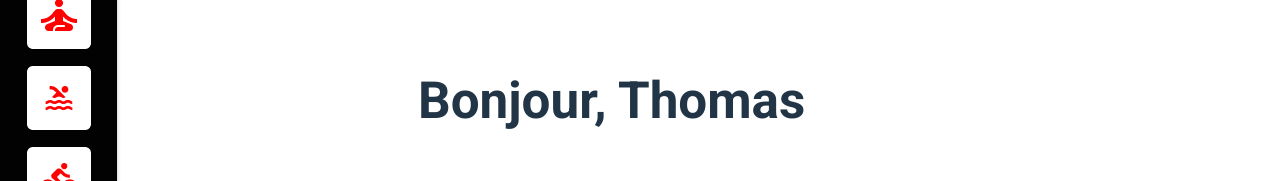
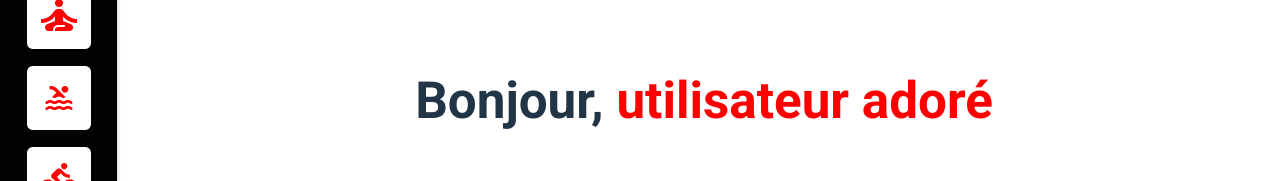
Before and after one commit to djibh/julien_riera_sportsee_P12_092023, a React (Vite) app: page / in a window 1280 px wide. Shown: the part 346-527 px from the top of the page. Built offline with nearby package versions, Linux system fonts and the light colour scheme.

Commit message:
style (F01) > Update design system

```diff
--- a/src/components/DashboardPage.tsx
+++ b/src/components/DashboardPage.tsx
@@ -1,15 +1,21 @@
 import styled from "styled-components";
 import Navbar from "./navbar/Navbar";
 import SideMenu from "./SideMenu";
+import { useState } from "react";
+import { theme } from '../theme/index';
 
 export default function DashboardPage() {
+
+  // data à récupérer depuis la route /user/:id
+  const [firstName, setFirstName] = useState("utilisateur adoré")
+
   return (
     <DashboardPageStyled>
         <Navbar />
         <div className="wrapper">
             <SideMenu />
             <main>
-              <h1>Bonjour, Thomas</h1>
+              <h1>Bonjour, <span className="username">{firstName}</span></h1>
               <h2>Félicitations ! Vous avez explosé vos objectifs d'hier !</h2>
             </main>
         </div>
@@ -26,6 +32,10 @@ const DashboardPageStyled = styled.div`
     display: grid;
     grid-template-columns: 10% 1fr;
     flex: 1;
+
+    .username {
+      color: ${theme.colors.accentRed};
+    }
   }
 
   main {
--- a/src/components/navbar/NavbarItems.jsx
+++ b/src/components/navbar/NavbarItems.jsx
@@ -1,6 +1,6 @@
 import { Link } from "react-router-dom";
 import styled from "styled-components";
-import { theme } from '../../theme/index'
+import { theme } from '../../theme/index';
 
 export default function NavbarItems() {
   return <NavbarItemsStyled className="navbar-items">
--- a/src/theme/index.js
+++ b/src/theme/index.js
@@ -1,6 +1,7 @@
 const colors = {
     white: "#f0f0f0",
-    black: "#020203"
+    black: "#020203",
+    accentRed: "#ff0000"
 }
 
 export const theme = {
```
